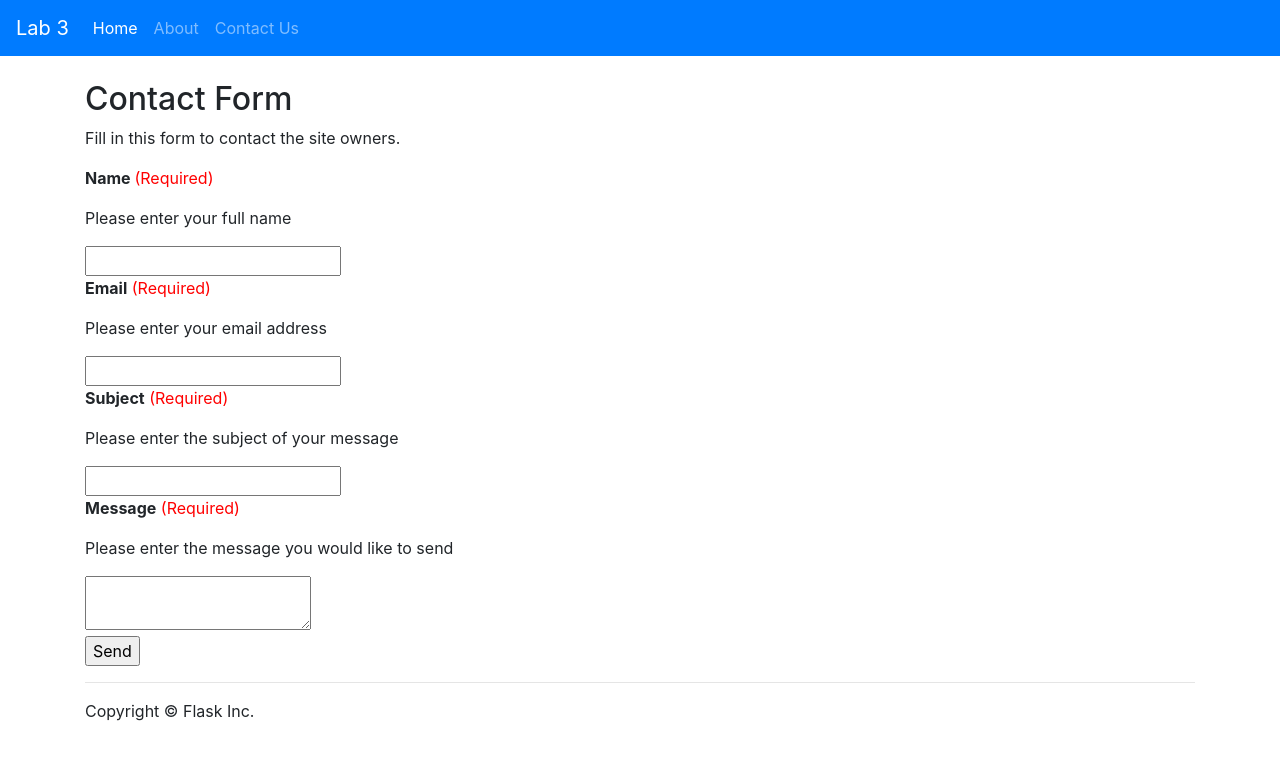
After one commit to AprilHall/info3180-lab3, a Flask app: page /contact in a window 1280 px wide. The commit adds this page. Shown: the top 760 px of the page. Run offline with Flask 2, Linux system fonts and the light colour scheme; some libraries are stand-ins or nearby versions.

Commit message:
Last commit

```diff
--- /dev/null
+++ b/app/forms.py
@@ -0,0 +1,16 @@
+from flask_wtf import FlaskForm
+from wtforms import StringField, TextAreaField, SubmitField
+from wtforms.validators import DataRequired, Email
+from flask import Flask, render_template, flash, session, redirect, url_for
+
+DEBUG = True
+
+app = Flask(__name__)
+app.config.from_object(__name__)
+
+class User_form(FlaskForm):
+	name = StringField('Enter your full name',validators = [DataRequired()])
+	email = StringField('Enter your email address',validators = [DataRequired()])
+	subject = StringField('Enter the subject of your message',validators = [DataRequired()])
+	message = TextAreaField('Please enter your message',validators = [DataRequired()])
+	button = SubmitField('Send')
--- /dev/null
+++ b/app/templates/contact.html
@@ -0,0 +1,51 @@
+{% extends "base.html" %}
+
+{% block main %}
+    <form action= "{{url_for('contact')}}"  method="post">
+
+      <div>
+          <h2 class="borderl"> Contact Form</h2>
+                {{ form.csrf_token }}
+          <p>Fill in this form to contact the site owners.</p>
+      </div>
+      <div>
+          <p><strong>Name </strong><span style="color:red">(Required)</span></p>
+          {% for message in form.name.errors %}
+          <div class="flash"> {{message }} </div>
+          {% endfor %}
+          <p>Please enter your full name</p>
+          {{form.name(class = "adjust")}}
+
+      </div>
+      <div>
+          <p><strong>Email</strong> <span style="color:red">(Required)</span></p>
+          {% for message in form.email.errors %}
+          <div class="flash"> {{message }} </div>
+          {% endfor %}
+          <p>Please enter your email address</p>
+          {{form.email(class = "adjust")}}
+
+      </div>
+      <div>
+          <p><strong>Subject</strong> </strong> <span style="color:red">(Required)</span></p>
+          {% for message in form.subject.errors %}
+          <div class="flash"> {{message }} </div>
+          {% endfor %}
+          <p>Please enter the subject of your message</p>
+          {{form.subject(class = "adjust")}}
+
+      </div>
+      <div>
+          <p><strong>Message</strong> <span style="color:red">(Required)</span></p>
+          {% for message in form.message.errors %}
+          <div class="flash"> {{message }} </div>
+          {% endfor %}
+          <p>Please enter the message you would like to send</p>
+          {{form.message(class = "adjust1")}}
+
+      </div>
+          {{form.button(class="sendb")}}
+
+    </form>
+
+{% endblock %}
--- a/app/templates/header.html
+++ b/app/templates/header.html
@@ -1,5 +1,5 @@
 <nav class="navbar navbar-expand-lg navbar-dark bg-primary fixed-top">
-  <a class="navbar-brand" href="#">Project Name</a>
+  <a class="navbar-brand" href="#">Lab 3</a>
   <button class="navbar-toggler" type="button" data-toggle="collapse" data-target="#navbarSupportedContent" aria-controls="navbarSupportedContent" aria-expanded="false" aria-label="Toggle navigation">
     <span class="navbar-toggler-icon"></span>
   </button>
@@ -12,6 +12,9 @@
       <li class="nav-item">
         <a class="nav-link" href="{{ url_for('about') }}">About</a>
       </li>
+      <li class="nav-item">
+        <a class="nav-link" href="{{ url_for('contact') }}">Contact Us</a>
+      </li>
     </ul>
   </div>
 </nav>
--- a/app/views.py
+++ b/app/views.py
@@ -7,7 +7,9 @@ This file creates your application.
 
 from app import app
 from flask import render_template, request, redirect, url_for, flash
-
+from forms import User_form
+from app import mail
+from flask_mail import Message
 
 ###
 # Routing for your application.
@@ -23,6 +25,24 @@ def home():
 def about():
     """Render the website's about page."""
     return render_template('about.html', name="Mary Jane")
+
+@app.route('/contact',methods = ['GET','POST'])
+def contact():
+    form = User_form()
+    if request.method == 'POST':
+        if form.validate_on_submit():
+            name = form.name.data
+            email = form.email.data
+            subject = form.subject.data
+            message = form.message.data
+            msg = Message(subject, sender=(name, email), recipients =["to@example.com"])
+            msg.body = message
+            mail.send(msg)
+            flash('Mesaage successfully Sent!', 'success')
+            return redirect(url_for('home'))
+
+    """Render the website's about page."""
+    return render_template('contact.html', form=form)
 
 
 ###
--- a/requirements.txt
+++ b/requirements.txt
@@ -6,3 +6,5 @@ click==6.7
 gunicorn==19.6.0
 itsdangerous==0.24
 wsgiref==0.1.2
+Flask-Mail
+Flask-WTF
```
Also changed, not shown: app/__init__.py (+8 -0 lines).
